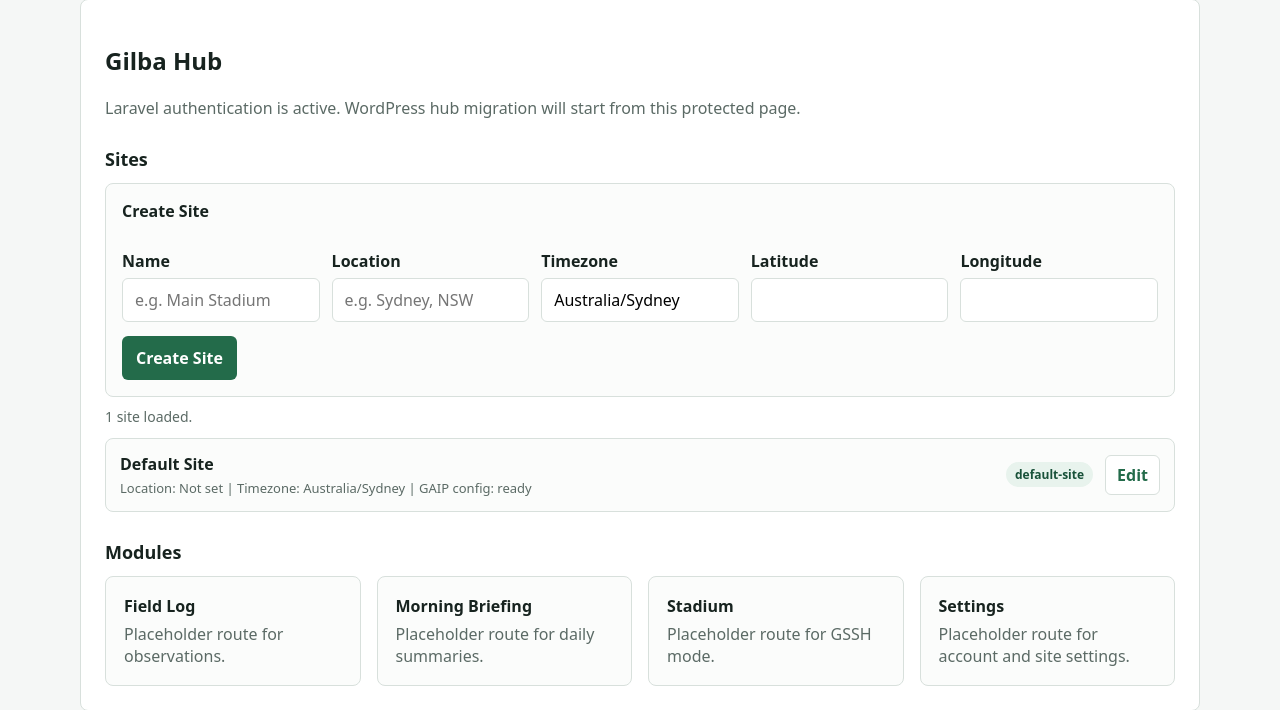
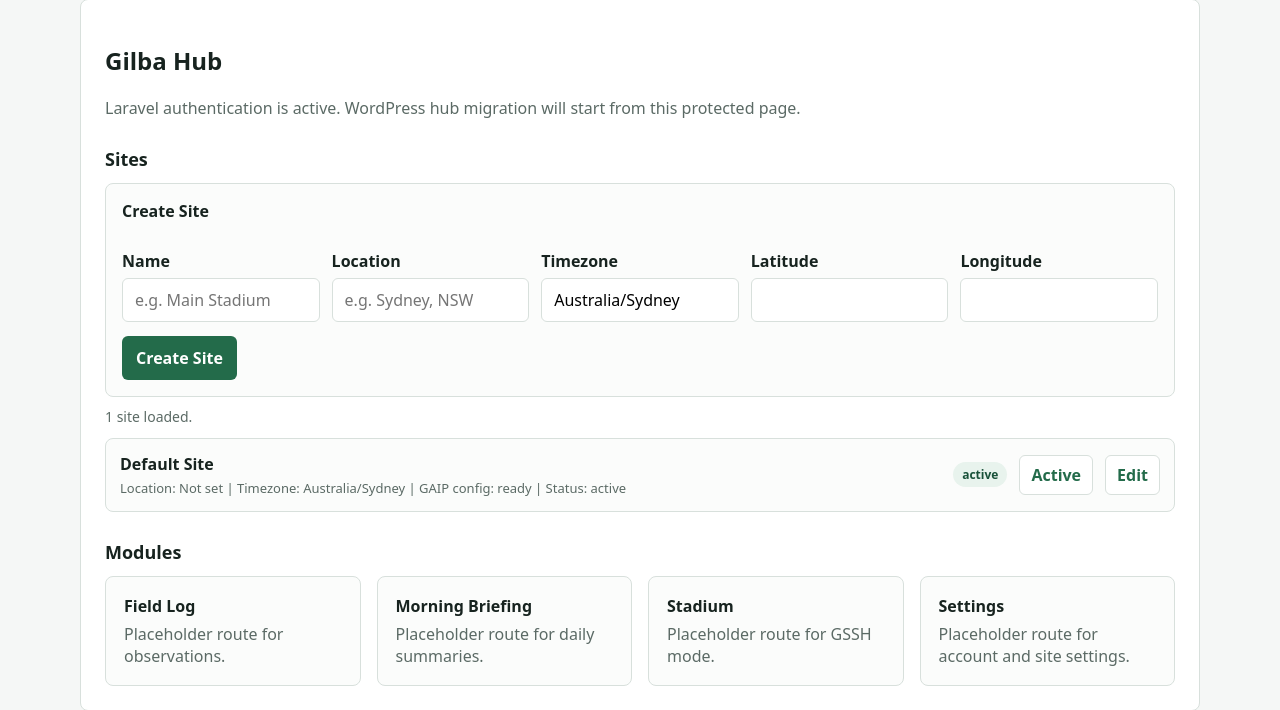
Before and after one commit to ygalustov/gilbahub, a Laravel app: page /hub in a window 1280 px wide. Shown: the part 89-799 px from the top of the page. Run offline with Laravel 12, Linux system fonts and the light colour scheme; a user stored in the database is signed in; data comes from the database, SQL or seed files in the repository.

Commit message:
Implement active site management with user association and API updates

```diff
--- a/app/app/Http/Controllers/SiteController.php
+++ b/app/app/Http/Controllers/SiteController.php
@@ -20,6 +20,7 @@
             ->get();
 
         return response()->json([
+            'active_site_id' => $request->user()->last_active_site_id,
             'data' => $sites->map(fn (Site $site) => $this->sitePayload($site))->values(),
         ]);
     }
@@ -48,6 +49,10 @@
             'config' => [],
             'synced_at' => now(),
         ]);
+
+        if ($request->user()->last_active_site_id === null) {
+            $request->user()->forceFill(['last_active_site_id' => $site->id])->save();
+        }
 
         return response()->json([
             'data' => $this->sitePayload($site->load('configs')),
@@ -82,6 +87,26 @@
         $site->update($data);
 
         return response()->json([
+            'data' => $this->sitePayload($site->load('configs')),
+        ]);
+    }
+
+
+    public function setActive(Request $request): JsonResponse
+    {
+        $data = $request->validate([
+            'site_id' => ['required', 'integer', 'exists:sites,id'],
+        ]);
+
+        $site = Site::query()->findOrFail($data['site_id']);
+        $this->abortUnlessMember($request, $site);
+
+        $request->user()->forceFill([
+            'last_active_site_id' => $site->id,
+        ])->save();
+
+        return response()->json([
+            'active_site_id' => $site->id,
             'data' => $this->sitePayload($site->load('configs')),
         ]);
     }
--- a/app/app/Models/User.php
+++ b/app/app/Models/User.php
@@ -7,17 +7,23 @@
 use Illuminate\Database\Eloquent\Attributes\Fillable;
 use Illuminate\Database\Eloquent\Attributes\Hidden;
 use Illuminate\Database\Eloquent\Factories\HasFactory;
+use Illuminate\Database\Eloquent\Relations\BelongsTo;
 use Illuminate\Database\Eloquent\Relations\BelongsToMany;
 use Illuminate\Database\Eloquent\Relations\HasMany;
 use Illuminate\Foundation\Auth\User as Authenticatable;
 use Illuminate\Notifications\Notifiable;
 
-#[Fillable(['name', 'email', 'password'])]
+#[Fillable(['name', 'email', 'password', 'last_active_site_id'])]
 #[Hidden(['password', 'remember_token'])]
 class User extends Authenticatable
 {
     /** @use HasFactory<UserFactory> */
     use HasFactory, Notifiable;
+
+    public function activeSite(): BelongsTo
+    {
+        return $this->belongsTo(Site::class, 'last_active_site_id');
+    }
 
     public function ownedSites(): HasMany
     {
--- a/app/database/seeders/DatabaseSeeder.php
+++ b/app/database/seeders/DatabaseSeeder.php
@@ -43,6 +43,8 @@
             $user->id => ['role' => 'owner'],
         ]);
 
+        $user->forceFill(['last_active_site_id' => $site->id])->save();
+
         SiteConfig::query()->updateOrCreate(
             [
                 'site_id' => $site->id,
--- a/app/resources/views/hub.blade.php
+++ b/app/resources/views/hub.blade.php
@@ -105,6 +105,7 @@
             var editStatus = document.getElementById('site-edit-status');
             var editCancel = document.getElementById('site-edit-cancel');
             var sites = [];
+            var activeSiteId = null;
 
             function text(value) {
                 return value === null || value === undefined || value === '' ? 'Not set' : String(value);
@@ -166,13 +167,23 @@
                 meta.textContent = [
                     'Location: ' + text(site.location_name),
                     'Timezone: ' + text(site.timezone),
-                    'GAIP config: ' + (site.configs && site.configs.gaip ? 'ready' : 'missing')
+                    'GAIP config: ' + (site.configs && site.configs.gaip ? 'ready' : 'missing'),
+                    'Status: ' + (Number(site.id) === Number(activeSiteId) ? 'active' : 'available')
                 ].join(' | ');
                 summary.appendChild(meta);
 
                 var badge = document.createElement('span');
                 badge.className = 'pill';
-                badge.textContent = site.slug || 'site';
+                badge.textContent = Number(site.id) === Number(activeSiteId) ? 'active' : (site.slug || 'site');
+
+                var active = document.createElement('button');
+                active.className = 'secondary compact-button';
+                active.type = 'button';
+                active.textContent = Number(site.id) === Number(activeSiteId) ? 'Active' : 'Set active';
+                active.disabled = Number(site.id) === Number(activeSiteId);
+                active.addEventListener('click', function () {
+                    setActiveSite(site);
+                });
 
                 var edit = document.createElement('button');
                 edit.className = 'secondary compact-button';
@@ -184,6 +195,7 @@
 
                 row.appendChild(summary);
                 row.appendChild(badge);
+                row.appendChild(active);
                 row.appendChild(edit);
 
                 return row;
@@ -216,7 +228,23 @@
                         return response.json();
                     })
                     .then(function (payload) {
+                        activeSiteId = payload.active_site_id;
                         sites = payload.data || [];
+                        renderSites();
+                    })
+                    .catch(function (error) {
+                        status.textContent = error.message;
+                    });
+            }
+
+
+            function setActiveSite(site) {
+                status.textContent = 'Setting active site...';
+
+                request('/api/active-site', 'PATCH', { site_id: site.id })
+                    .then(function (payload) {
+                        activeSiteId = payload.active_site_id;
+                        status.textContent = 'Active site set to ' + site.name + '.';
                         renderSites();
                     })
                     .catch(function (error) {
--- a/app/resources/views/layouts/app.blade.php
+++ b/app/resources/views/layouts/app.blade.php
@@ -106,7 +106,7 @@
         .site-list { display: grid; gap: 10px; margin-top: 12px; }
         .site-row {
             display: grid;
-            grid-template-columns: 1fr auto auto;
+            grid-template-columns: 1fr auto auto auto;
             gap: 12px;
             align-items: center;
             padding: 14px;
--- a/app/routes/web.php
+++ b/app/routes/web.php
@@ -27,6 +27,7 @@
         Route::post('/sites', [SiteController::class, 'store'])->name('sites.store');
         Route::get('/sites/{site}', [SiteController::class, 'show'])->name('sites.show');
         Route::patch('/sites/{site}', [SiteController::class, 'update'])->name('sites.update');
+        Route::patch('/active-site', [SiteController::class, 'setActive'])->name('sites.active.update');
         Route::put('/sites/{site}/config/{namespace?}', [SiteController::class, 'updateConfig'])->name('sites.config.update');
     });
 });
```
Also changed, not shown: app/tests/Feature/SiteApiTest.php (+38 -0 lines), app/database/migrations/0001_01_01_000000_create_initial_schema.php (added), app/database/migrations/0001_01_01_000000_create_users_table.php (deleted), app/database/migrations/0001_01_01_000001_create_cache_table.php (deleted), app/database/migrations/0001_01_01_000002_create_jobs_table.php (deleted), app/database/migrations/2026_04_28_111428_create_sites_table.php (deleted), app/database/migrations/2026_04_28_111429_create_site_configs_table.php (deleted), 1 other file.
